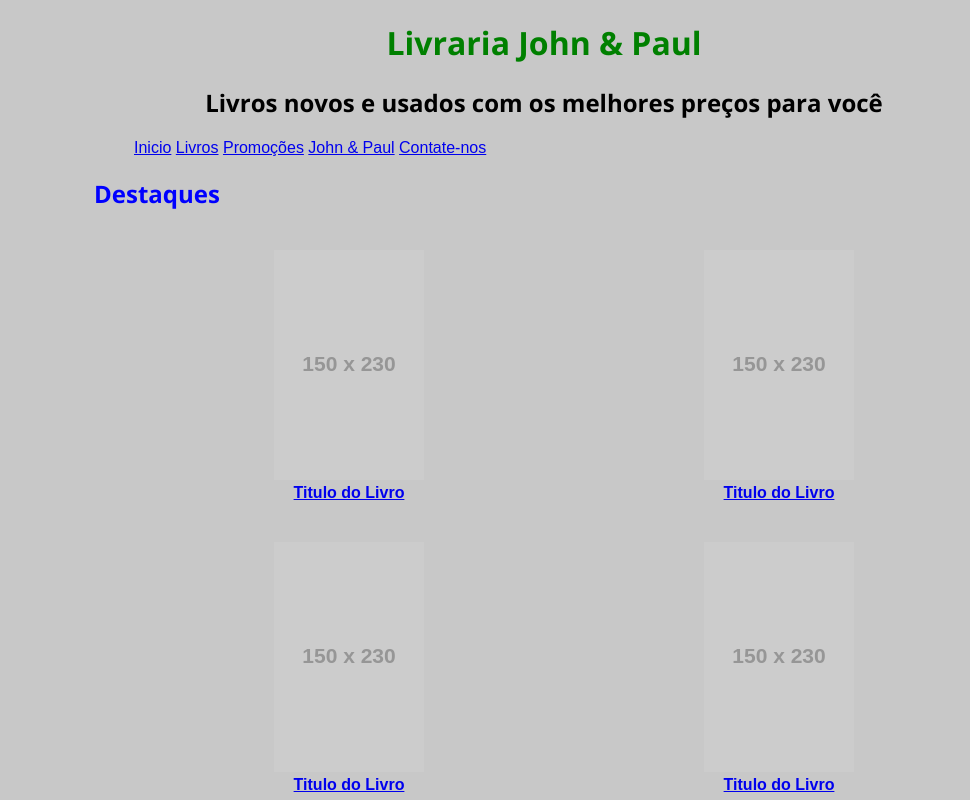
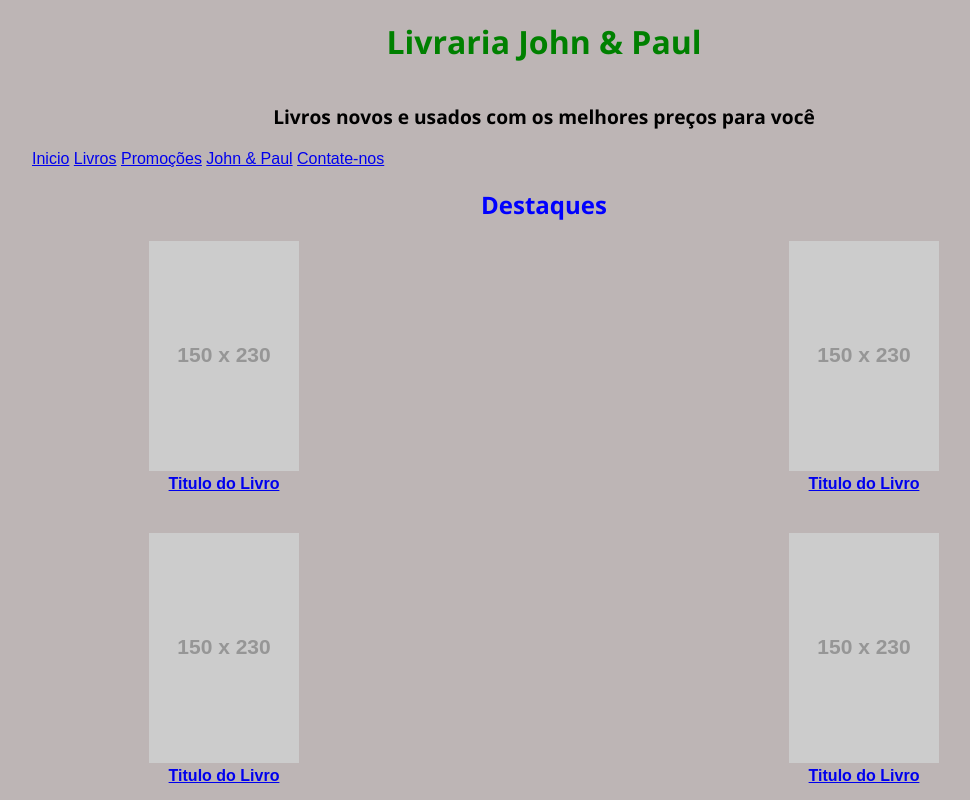
Before and after one commit to spinola123muitos/livraria, a plain HTML site: page index.html in a window 1280 px wide. Shown: the top 800 px of the page, without its empty margins (96-1066 px from the left). Drawn offline with nearby package versions, Linux system fonts and the light colour scheme; placeholder pictures from the web are drawn by us.

Commit message:
MEDIA QUERY

```diff
--- a/css/estilo.css
+++ b/css/estilo.css
@@ -1,44 +1,50 @@
 /* Import font from google */
 @import url(http://fonts.googleapis.com/css?family=Open+Sans:400,300,700);
 
-
+*{
+   margin: 0;
+   padding: 0;
+   box-sizing: border-box;
+}
 body{
-   background-color: rgb(200,200,200);
+   width: 100%;
+   background-color: rgb(189, 181, 181);
    font-family: sans-serif;
    margin: 0;
    padding: 0;
+
 }
 h1,h2,h3,h4,h5,h6{
    font-family: 'Open Sans', sans-serif;
 }
 #topo, #menu,.destaques, section{
-   width: 900px;
+   width: 100%;
    margin:0 auto;
 }
+/********TOPO*******/
 #topo h1{
-   animation:introducao 2s linear infinite alternate;
-   -webkit-animation:introducao 2s linear infinite alternate;
-   -moz-animation:introducao 2s linear infinite alternate;
+   padding: 20px 0;
 }
-@-webkit-keyframes introducao{
-   0%{color: red; -webkit-transform:rotate(0deg);}
-   25%{color: blue; -webkit-transform:rotate(5deg) scale(1.2);}
-   50%{color: green; -webkit-transform:rotate(0deg);}
-   75%{color: purple; -webkit-transform:rotate(-5deg) scale(1.2);}
-   100%{color: red; -webkit-transform:rotate(0deg);}
+#topo h2{
+   display: none;
 }
-@keyframes introducao{
-   0%{color: red; -webkit-transform:rotate(0deg);}
-   25%{color: blue; -webkit-transform:rotate(5deg) scale(1.2);}
-   50%{color: green; -webkit-transform:rotate(0deg);}
-   75%{color: purple; -webkit-transform:rotate(-5deg) scale(1.2);}
-   100%{color: red; -webkit-transform:rotate(0deg);}
+/*******MENU*******/
+#menu ul{
+   width: 80%;
+   margin: 0 auto;
+   padding-bottom: 20px;
 }
+
 #menu li{
    display:inline;
 }
+/********destaque******/
+.destaques h2{
+   text-align: center;
+}
+
 .destaques li{
-   width: 50%;
+   width: 100%;
    float: left;
    text-align: center;
    list-style: none;
@@ -93,6 +99,7 @@ button{
    -moz-border-radius: 5px;
    border-radius: 5px;
 }
+/*******RODA PÉ*******/
 #rodape{
    width: 100%;
    background-color: #333;
@@ -102,3 +109,39 @@ button{
 }
 #rodape li {display: inline;
 }
+/*****MEDIA QUERY*****/
+@media (min-width: 576px){
+/************TOPO**********/
+ #topo h1{
+   animation:introducao 2s linear infinite alternate;
+   -webkit-animation:introducao 2s linear infinite alternate;
+   -moz-animation:introducao 2s linear infinite alternate;
+}
+@-webkit-keyframes introducao{
+   0%{color: red; -webkit-transform:rotate(0deg);}
+   25%{color: blue; -webkit-transform:rotate(5deg) scale(1.2);}
+   50%{color: green; -webkit-transform:rotate(0deg);}
+   75%{color: purple; -webkit-transform:rotate(-5deg) scale(1.2);}
+   100%{color: red; -webkit-transform:rotate(0deg);}
+}
+@keyframes introducao{
+   0%{color: red; -webkit-transform:rotate(0deg);}
+   25%{color: blue; -webkit-transform:rotate(5deg) scale(1.2);}
+   50%{color: green; -webkit-transform:rotate(0deg);}
+   75%{color: purple; -webkit-transform:rotate(-5deg) scale(1.2);}
+   100%{color: red; -webkit-transform:rotate(0deg);}
+}
+#topo h2{
+   display: block;
+   font-size: 1.2em;
+   padding: 20px 0;
+}
+/*********DESTAQUE*********/
+.destaques li{
+   width: 50%;
+   float: left;
+   text-align: center;
+   list-style: none;
+   padding: 20px 0;
+}
+}
--- a/index.html
+++ b/index.html
@@ -4,6 +4,7 @@
    <meta charset="utf-8">
    <title>Meu Primeiro Projeto</title>
    <link rel="stylesheet" href="css/estilo.css">
+   <meta name="viewport" content="width=device-width, inicial-scale=1">
 </head>
 <body>
 <header id="topo">
```
